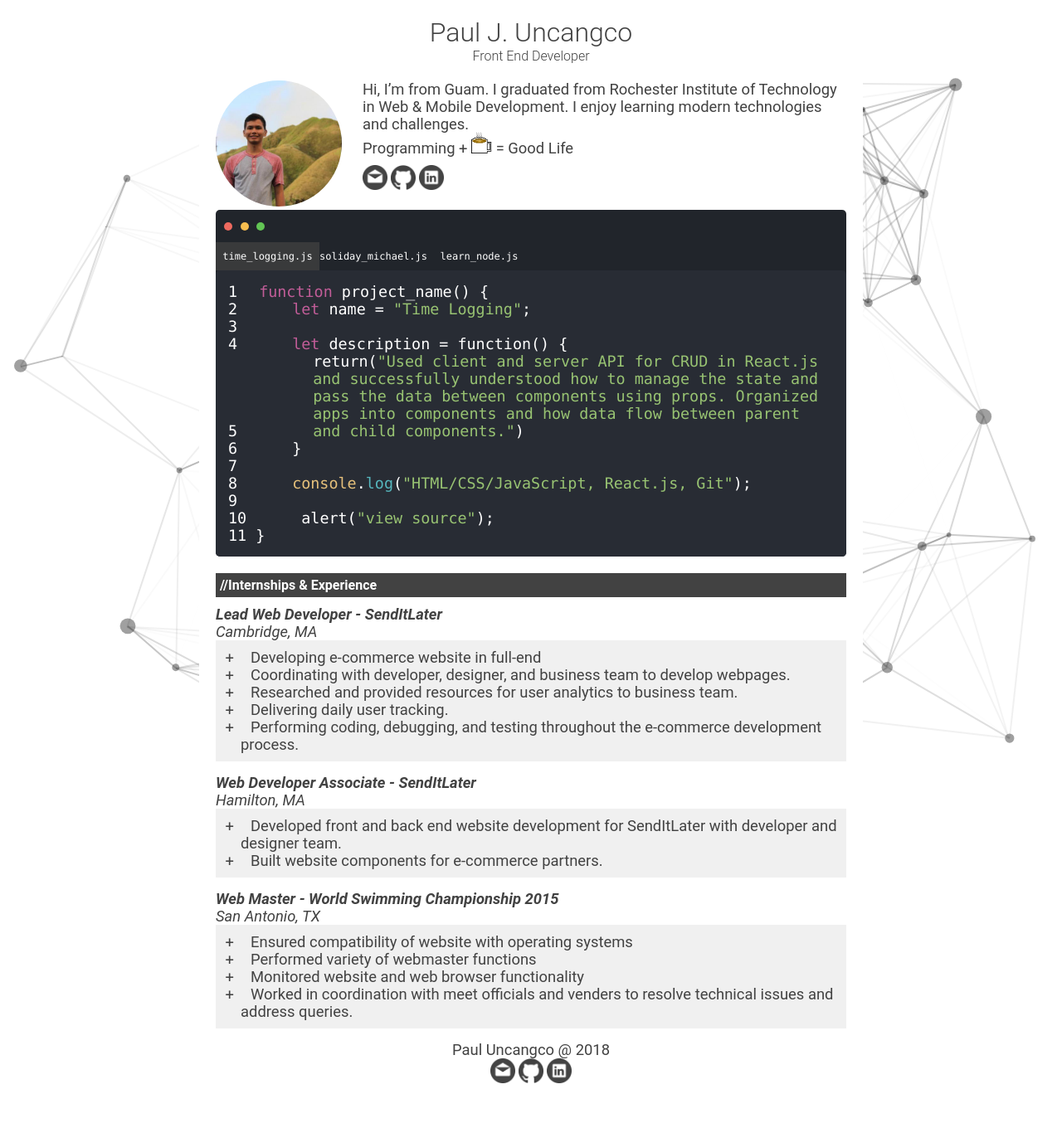
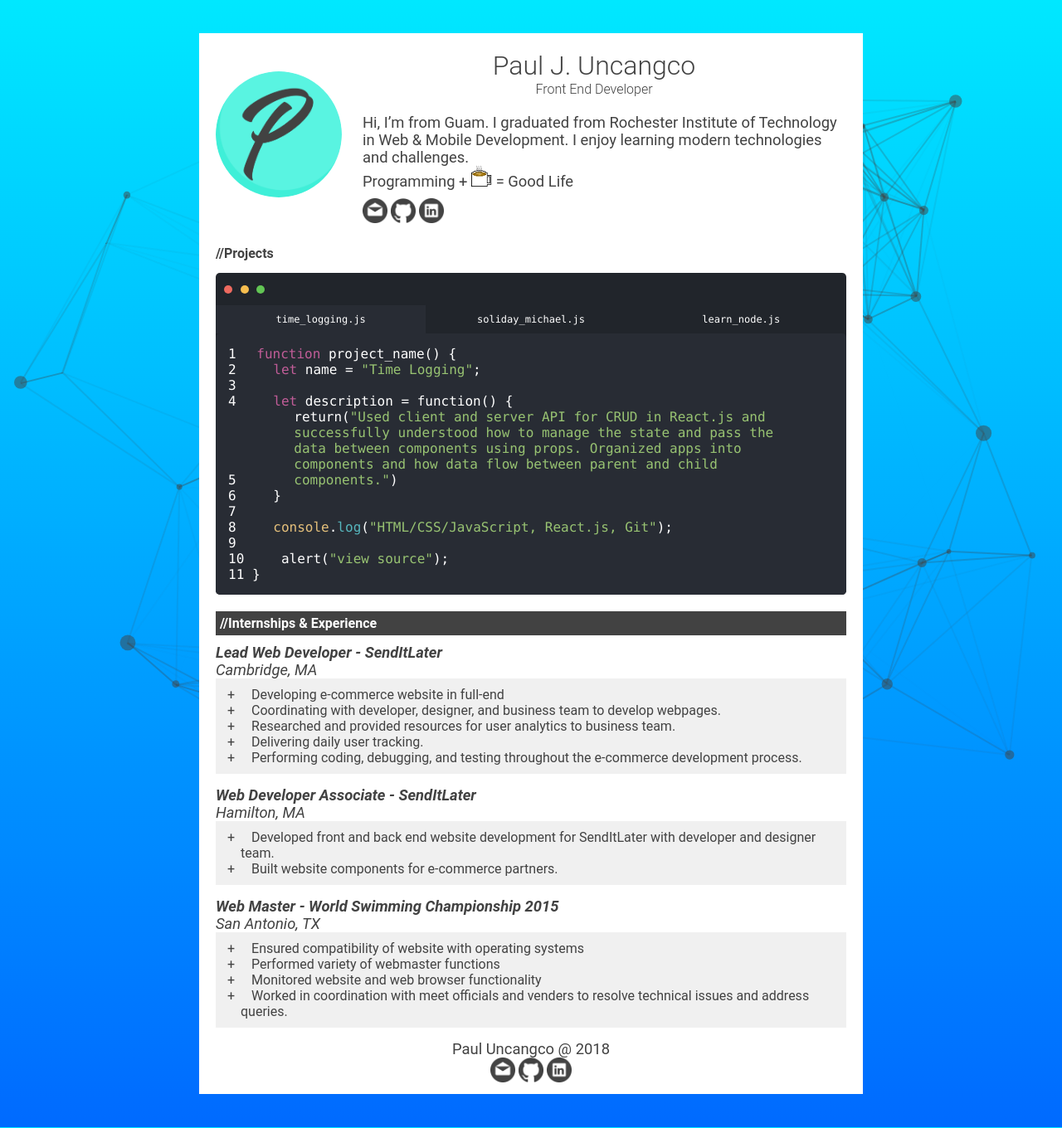
Before and after one commit to islanderTron/islandertron.github.io, a Jekyll site: the page built from index.md, in a window 1280 px wide. Shown: the whole page at 83% size. Built offline with Jekyll 4.4.1, drawn with Linux system fonts in a browser that asks for light colours.

Commit message:
Changed the design

```diff
--- a/_includes/header.html
+++ b/_includes/header.html
@@ -1,13 +1,13 @@
-
+    <div class="intro_wrap">
+        <div class="img_of_me">
+            <img src="/assets/images/logo.png" alt="Paul">
+        </div>
+        <div class="wrapped">
             <div class="title">
                 <a class="text" href="/">
                     <h1>Paul J. Uncangco</h1>
                     <h2>Front End Developer</h2>
                 </a>
-    </div>
-    <div class="intro_wrap">
-        <div class="img_of_me">
-            <img src="/assets/images/7192265.jpeg" alt="Paul standing behind green mountain in Guam">
             </div>
             <div class="intro">
                 <p>{{ site.description }}</p>
@@ -16,8 +16,11 @@
                 </p>
                 {% include logos.html %}
             </div>
+
+        </div>
     </div>
     <div class="projects">
+        <h2>//Projects</h2>
         {% include projects.html%}
     </div>
     <div class="experiences">{% include experience.html %}</div>
--- a/_sass/layout.scss
+++ b/_sass/layout.scss
@@ -20,7 +20,9 @@ body {
 
     font-family: "Avenir","Roboto","Segoe UI","Helvetica Neue",Arial,sans-serif;
     color: $tundora;
+    background: linear-gradient(#00E8FF, #006AFF);
     @media screen and (max-width: 800px) {
+        background: #ffffff;
         width: 100%;
         margin: 0;
     }
@@ -37,7 +39,7 @@ body {
 .wrapper {
     position: relative;
     width: 800px;
-    margin: 0px auto 40px auto;
+    margin: 40px auto;
     background-color:#fff;
     @media (max-width: 800px) {
         width: 100%;
@@ -65,6 +67,9 @@ body {
     display: grid;
     grid-template-columns: 20% 80%;
     .img_of_me {
+        display: flex;
+        justify-content: center;
+        flex-direction: column;
         img{
             width: 100%;
             @media (max-width: 800px) {
@@ -74,6 +79,7 @@ body {
         }
         @media (max-width: 800px) {
             text-align: center;
+            display: inline-block;
         }
     }
     .intro {
@@ -190,45 +196,3 @@ footer {
     margin-bottom: 40px;
     @include logo;
 }
-
-.editor_window{
-    background: #000;
-    border-radius: 5px;
-    .dots {
-        padding: 10px;
-        div{
-            display: inline-block;
-            background: #fff;
-            width: 10px;
-            height: 10px;
-            border-radius: 50%;
-        }
-    }
-
-    .titles {
-        width: 50%;
-        text-align: center;
-    }
-    .active {
-        background: #424242bd;
-    }
-}
-
-.editor_body {
-    background: #424242;
-    color: #fff;
-    .tab_space {
-        padding-left: 20px;
-    }
-    ol{
-        counter-reset: section;
-        list-style-type: none;
-        li {
-            text-decoration: none;
-            counter-increment: section;
-            &:before {
-                content: counter(section, '.') " ";
-            }
-        }
-    }
-}
--- a/_sass/typography.scss
+++ b/_sass/typography.scss
@@ -1,3 +1,9 @@
+@font-face {
+    font-family: Emerald;
+    src: url('../assets/fonts/Emerald-Normal.woff');
+    src: url('../assets/fonts/Emerald-Normal.woff2');
+}
+
 h1 {
     font-size: 2em;
 }
@@ -10,10 +16,14 @@ h3 {
 h4 {
     font-size: 1.33em;
 }
-p, li {
+p {
     font-size: 1.15rem;
     margin: 0;
  }
  .job-title {
      font-weight: 600;
  }
+
+li {
+    font-size: 1.0rem;
+}
```
Also changed, not shown: assets/images/logo.png. Lines whose indentation alone changed are shown as unchanged.
